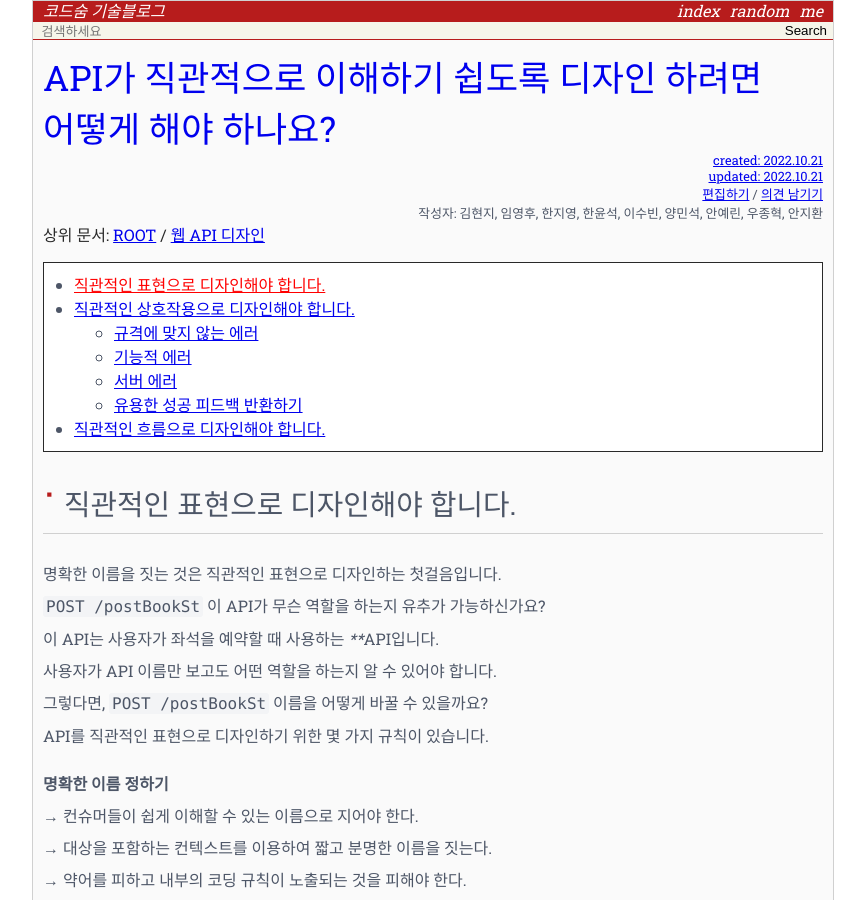
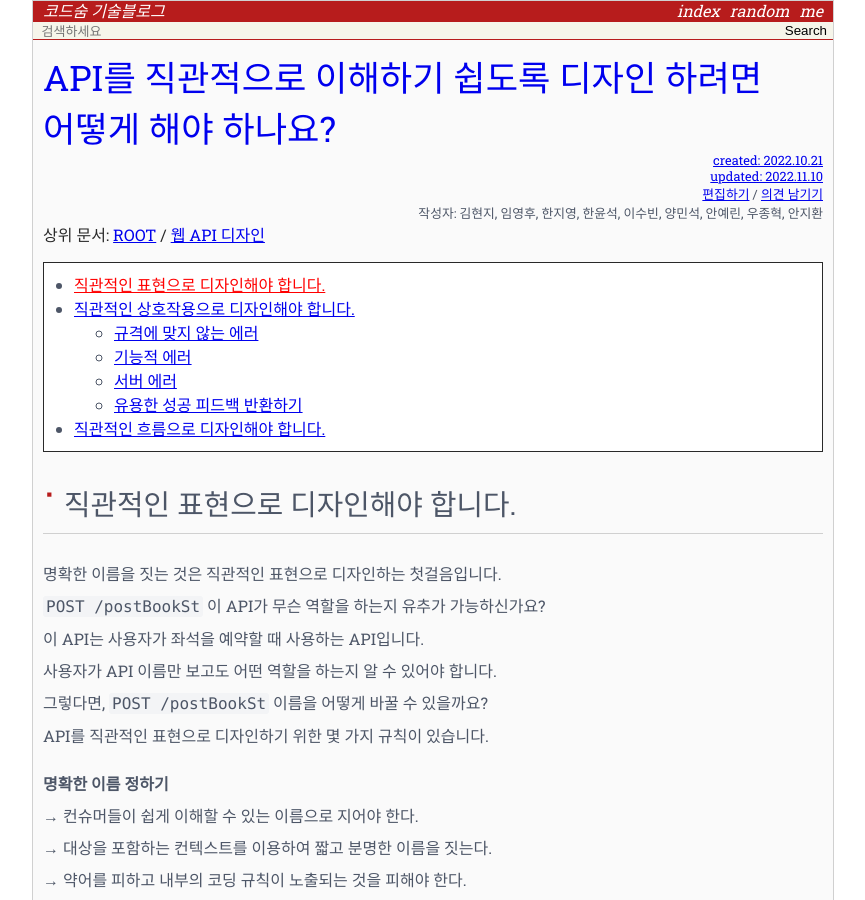
Before and after one commit to hannut91/codesoom.github.io, a Jekyll site: the page built from _wiki/api-design/05.md, in a window 1280 px wide and 900 px high. Shown: the whole window, without its empty margins (207-1072 px from the left). Built offline with Jekyll 4.4.1, drawn with Linux system fonts in a browser that asks for light colours; comment, search, counter and statistics services are not loaded.

Commit message:
제목을 어법에 맞게 수정하라

```diff
--- a/_wiki/api-design/05.md
+++ b/_wiki/api-design/05.md
@@ -1,8 +1,8 @@
 ---
 layout  : wiki
-title   : API가 직관적으로 이해하기 쉽도록 디자인 하려면 어떻게 해야 하나요?
+title   : API를 직관적으로 이해하기 쉽도록 디자인 하려면 어떻게 해야 하나요?
 date    : 2022-10-21 16:01:00 +0900
-updated : 2022-10-21 16:01:00 +0900
+updated : 2022-11-10 12:44:00 +0900
 author  : 김현지, 임영후, 한지영, 한윤석, 이수빈, 양민석, 안예린, 우종혁, 안지환
 tag     :
 toc     : true
@@ -17,7 +17,7 @@ latex   : false
 
 명확한 이름을 짓는 것은 직관적인 표현으로 디자인하는 첫걸음입니다.
 `POST /postBookSt` 이 API가 무슨 역할을 하는지 유추가 가능하신가요?
-이 API는 사용자가 좌석을 예약할 때 사용하는 ****API입니다.
+이 API는 사용자가 좌석을 예약할 때 사용하는 API입니다.
 사용자가 API 이름만 보고도 어떤 역할을 하는지 알 수 있어야 합니다.
 그렇다면, `POST /postBookSt` 이름을 어떻게 바꿀 수 있을까요?
 API를 직관적인 표현으로 디자인하기 위한 몇 가지 규칙이 있습니다.
--- a/data/metadata/api-design/05.json
+++ b/data/metadata/api-design/05.json
@@ -1,8 +1,8 @@
 {
  "type": "wiki",
- "title": "API가 직관적으로 이해하기 쉽도록 디자인 하려면 어떻게 해야 하나요?",
+ "title": "API를 직관적으로 이해하기 쉽도록 디자인 하려면 어떻게 해야 하나요?",
  "parent": "api-design",
  "url": "/wiki/api-design/05",
- "updated": "2022-10-21 16:01:00 +0900",
+ "updated": "2022-11-10 12:44:00 +0900",
  "children": []
 }
```
